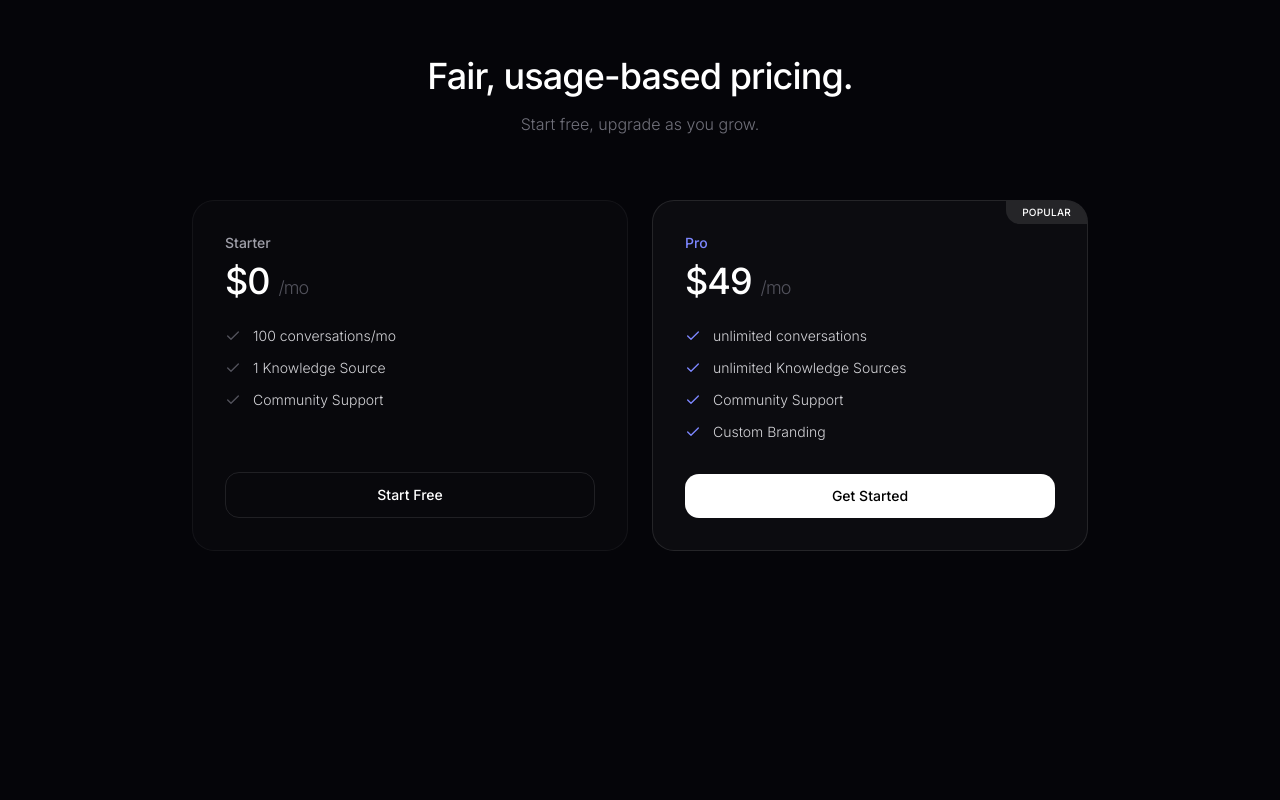
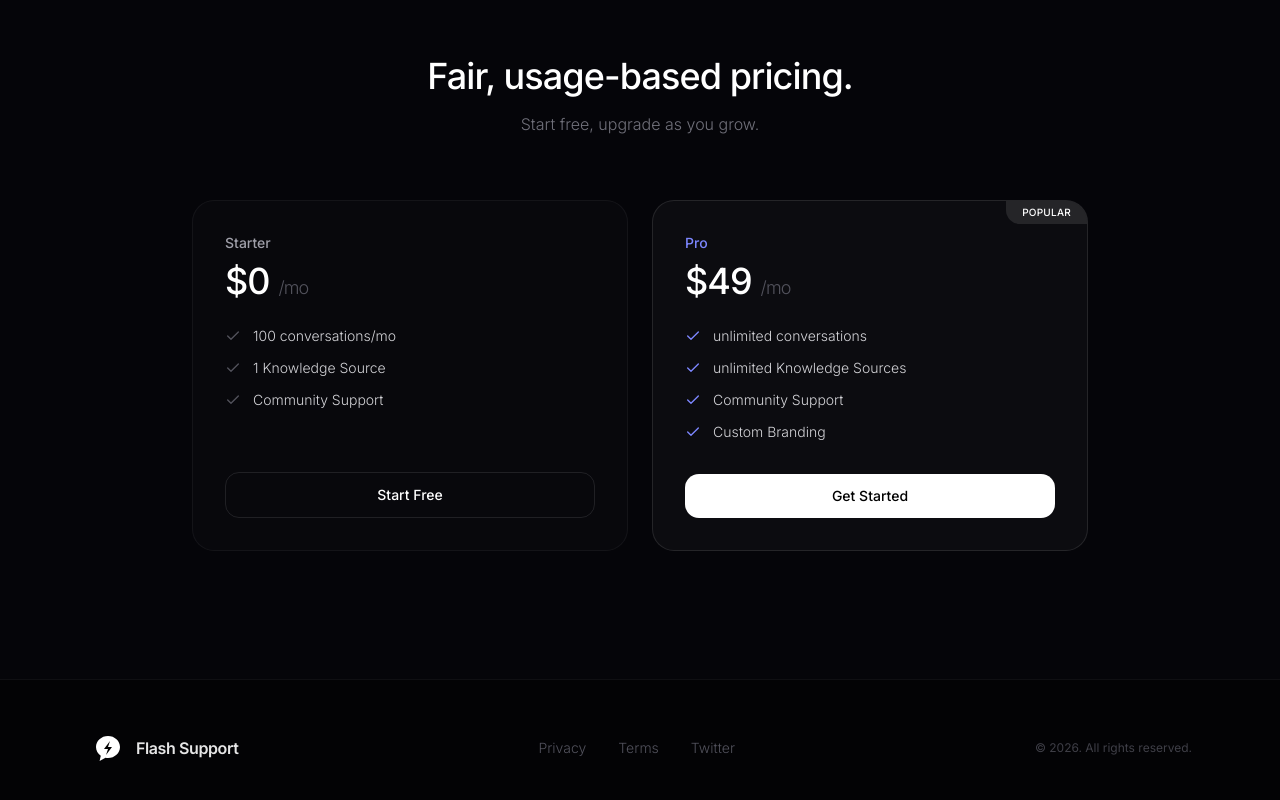
Before and after one commit to devadarshh/flashbot, a Next.js app: page / in a window 1280 px wide. Shown: the part 2888-3688 px from the top of the page. Before the commit the page ends 3567 px from the top, so only its background shows below. Built offline with nearby package versions, Linux system fonts and the light colour scheme.

Commit message:
Footer section added to the landing page

```diff
--- a/app/page.tsx
+++ b/app/page.tsx
@@ -1,4 +1,5 @@
 import Features from '@/components/landing/features'
+import Footer from '@/components/landing/footer'
 import Hero from '@/components/landing/hero'
 import Integration from '@/components/landing/integration'
 import Navbar from '@/components/landing/nav'
@@ -14,6 +15,7 @@ const Page = () => {
       <Features />
       <Integration />
       <Pricing />
+      <Footer />
     </div>
   )
 }
--- /dev/null
+++ b/components/landing/footer/index.tsx
@@ -0,0 +1,38 @@
+import Logo from "@/components/ui/logo";
+import Link from "next/link";
+import React from "react";
+
+const Footer = () => {
+  return (
+    <footer className="border-t border-white/5 py-12 bg-black/40">
+      <div className="max-w-6xl mx-auto px-6 flex flex-col md:flex-row justify-between items-center gap-6">
+        <div className="flex items-center gap-2">
+          <Link href={"/"} className="flex items-center gap-2">
+            <Logo />
+            <span className="text-base font-semibold tracking-tight text-white/90">
+              Flash Support
+            </span>
+          </Link>
+        </div>
+
+        <div className="flex gap-8 text-sm text-zinc-600 font-light">
+          <Link href="#" className="hover:text-zinc-400 transition-colors">
+            Privacy
+          </Link>
+          <Link href="#" className="hover:text-zinc-400 transition-colors">
+            Terms
+          </Link>
+          <Link href="#" className="hover:text-zinc-400 transition-colors">
+            Twitter
+          </Link>
+        </div>
+
+        <div className="text-xs text-zinc-700">
+          © 2026. All rights reserved.
+        </div>
+      </div>
+    </footer>
+  );
+};
+
+export default Footer;
```
